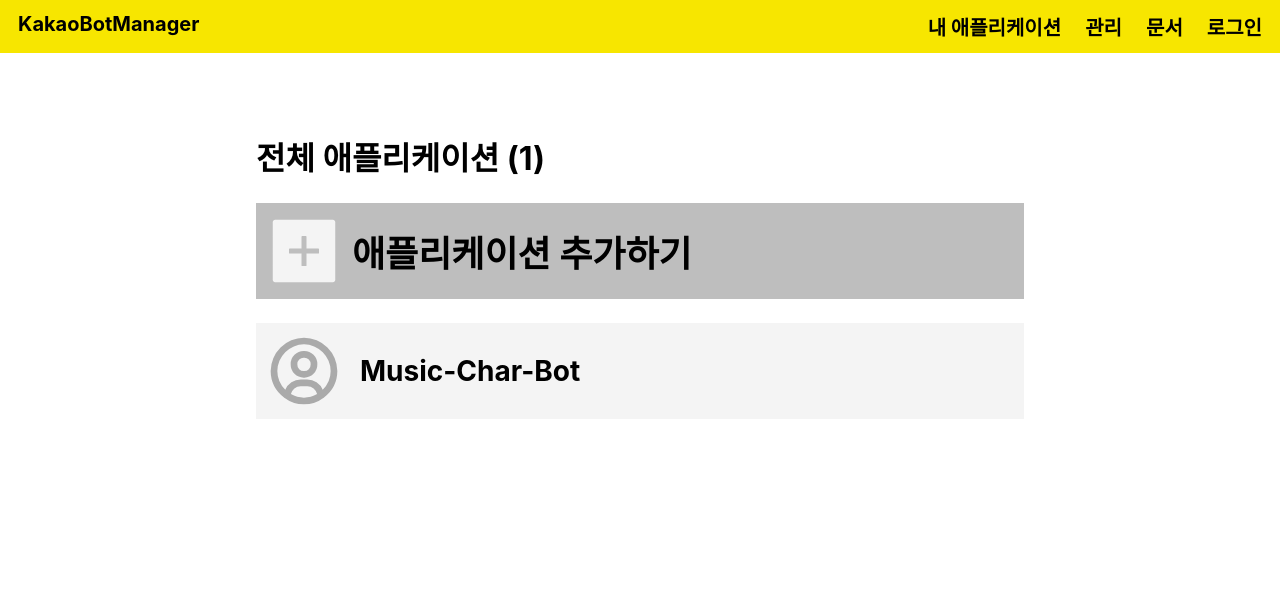
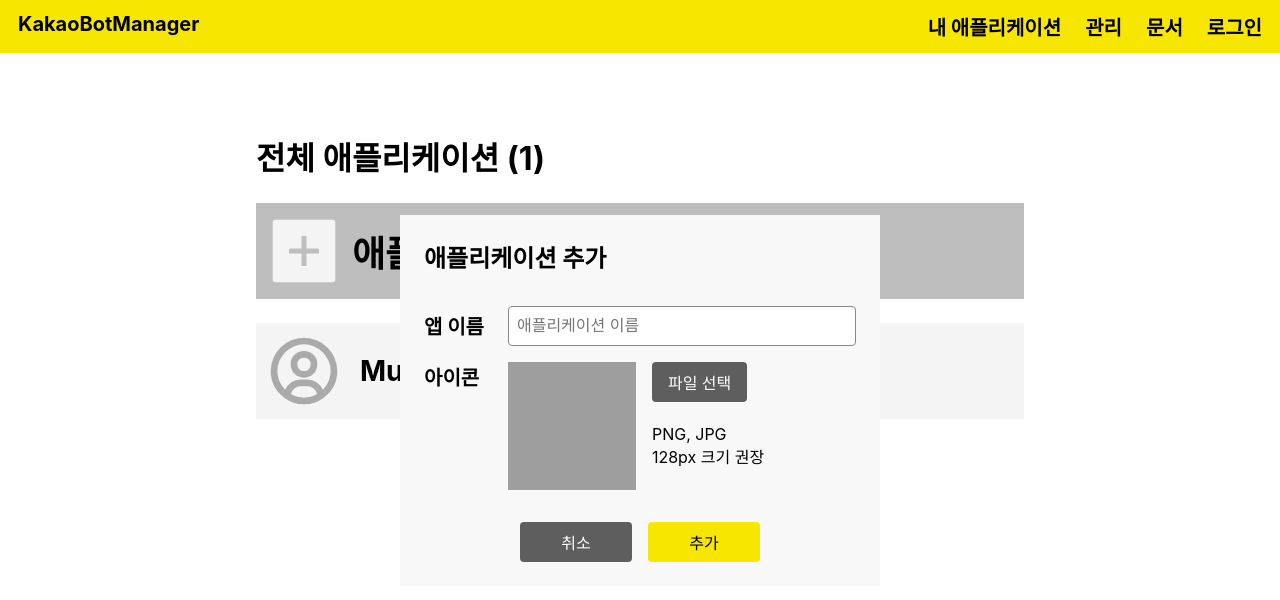
Before and after one commit to cola314/KakaoBotManager2.0, a React (Create React App) app in the folder client/: page /applications in a window 1280 px wide. Shown: the top 600 px of the page. Built offline with nearby package versions, Linux system fonts and the light colour scheme; grey boxes are pictures that could not be loaded.

Commit message:
[client] Add AddApplicationPopup component

```diff
--- a/client/src/components/common/Button.tsx
+++ b/client/src/components/common/Button.tsx
@@ -1,21 +1,41 @@
-import styled from 'styled-components';
+import styled, { css } from 'styled-components';
+
+export enum ButtonSize {
+  FillParent,
+  FitContent,
+  Standard,
+}
 
 type Props = {
   text: string;
+  buttonSize?: ButtonSize;
+  black?: boolean;
 };
 
-const StyledButton = styled.button`
+const StyledButton = styled.button<{ buttonSize: ButtonSize; black?: boolean }>`
   cursor: pointer;
-  background: #f7e600;
+  background: ${props => (props.black ? '#5e5e5e' : '#f7e600')};
+  color: ${props => (props.black ? '#ffffff' : '#000000')};
   font-size: 1rem;
-  width: 100%;
+  width: ${props =>
+    props.buttonSize === ButtonSize.FillParent
+      ? '100%'
+      : props.buttonSize === ButtonSize.FitContent
+      ? 'fit-content'
+      : '7rem'};
+  padding-left: 1rem;
+  padding-right: 1rem;
   height: 2.5rem;
   border-radius: 4px;
   border: none;
 `;
 
-const Button = ({ text, ...rest }: Props) => {
-  return <StyledButton {...rest}>{text}</StyledButton>;
+const Button = ({ text, buttonSize, ...rest }: Props) => {
+  return (
+    <StyledButton buttonSize={buttonSize ?? ButtonSize.FillParent} {...rest}>
+      {text}
+    </StyledButton>
+  );
 };
 
 export default Button;
--- /dev/null
+++ b/client/src/components/popups/AddApplicationPopup.tsx
@@ -0,0 +1,59 @@
+import styled from 'styled-components';
+import Button, { ButtonSize } from '../common/Button';
+import TextBoxInput from '../common/TextBoxInput';
+import PopupBase from './PopupBase';
+
+const AddApplicationForm = styled.form`
+  display: grid;
+  grid-template-columns: auto 1fr;
+  grid-row-gap: 1rem;
+`;
+const IconSelectBlock = styled.div`
+  grid-column: 2/3;
+  grid-row: 2/4;
+  display: grid;
+  grid-template-columns: auto 1fr;
+  column-gap: 1rem;
+`;
+const IconPreview = styled.img`
+  background: #ffffff;
+  width: 128px;
+  height: 128px;
+  grid-row: 1/3;
+`;
+const ButtonWrapper = styled.div`
+  grid-row-start: 4;
+  grid-column: 1/3;
+  display: flex;
+  justify-content: center;
+  margin-top: 1rem;
+  gap: 1rem;
+`;
+
+const AddApplicationPopup = () => {
+  return (
+    <PopupBase>
+      <h2>애플리케이션 추가</h2>
+      <AddApplicationForm>
+        <label htmlFor="appname">앱 이름</label>
+        <TextBoxInput placeholder="애플리케이션 이름" />
+        <label htmlFor="icon">아이콘</label>
+        <IconSelectBlock>
+          <IconPreview alt="이미지" src="_" />
+          <Button text="파일 선택" buttonSize={ButtonSize.FitContent} black />
+          <span>
+            PNG, JPG
+            <br />
+            128px 크기 권장
+          </span>
+        </IconSelectBlock>
+        <ButtonWrapper>
+          <Button text="취소" black buttonSize={ButtonSize.Standard} />
+          <Button text="추가" buttonSize={ButtonSize.Standard} />
+        </ButtonWrapper>
+      </AddApplicationForm>
+    </PopupBase>
+  );
+};
+
+export default AddApplicationPopup;
--- a/client/src/components/popups/PopupBase.tsx
+++ b/client/src/components/popups/PopupBase.tsx
@@ -22,6 +22,13 @@ const PopupBlock = styled.div`
     font-size: 1.5rem;
     margin-bottom: 2rem;
   }
+  label {
+    font-size: 1.25rem;
+    font-weight: bold;
+    display: flex;
+    align-items: center;
+    margin-right: 1.5rem;
+  }
 `;
 
 const PopupBase = ({ children }: Props) => {
--- a/client/src/components/popups/ResetPasswordPopup.tsx
+++ b/client/src/components/popups/ResetPasswordPopup.tsx
@@ -11,13 +11,6 @@ const GridForm = styled.form`
   h4 {
     font-size: 1.25rem;
     font-weight: bold;
-  }
-  label {
-    font-size: 1.25rem;
-    font-weight: bold;
-    display: flex;
-    align-items: center;
-    margin-right: 1.5rem;
   }
 `;
 const ErrorMessageBlock = styled.span`
--- a/client/src/pages/ApplicationsPage.tsx
+++ b/client/src/pages/ApplicationsPage.tsx
@@ -1,5 +1,6 @@
 import NavigationBar from '../components/common/NavigationBar';
 import ApplicationsView from '../components/application/ApplicationsView';
+import AddApplicationPopup from '../components/popups/AddApplicationPopup';
 
 const ApplicationsPage = () => {
   const applications = [{ name: 'Music-Char-Bot' }];
@@ -7,6 +8,7 @@ const ApplicationsPage = () => {
     <>
       <NavigationBar />
       <ApplicationsView applications={applications} />
+      <AddApplicationPopup />
     </>
   );
 };
```
